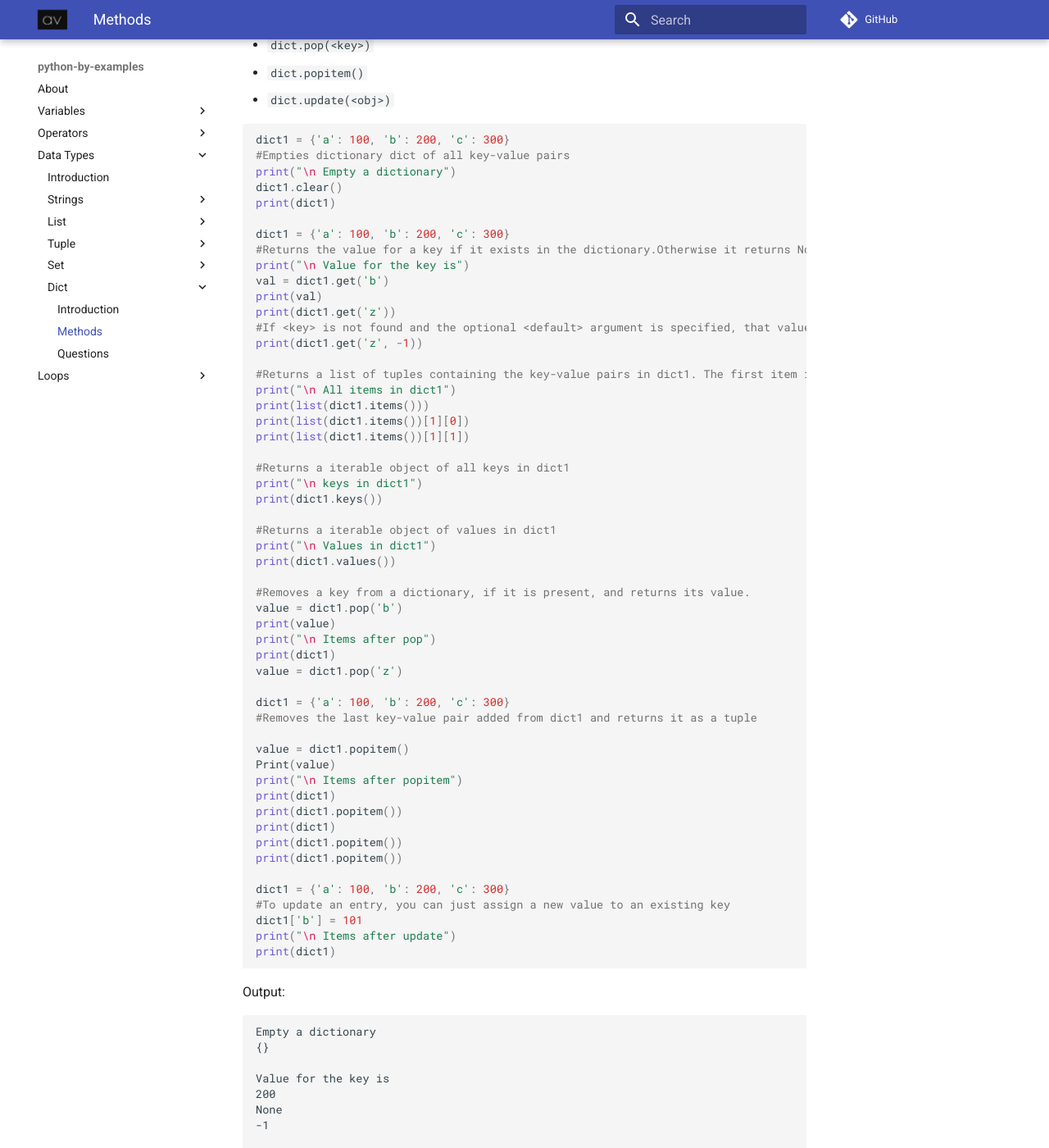
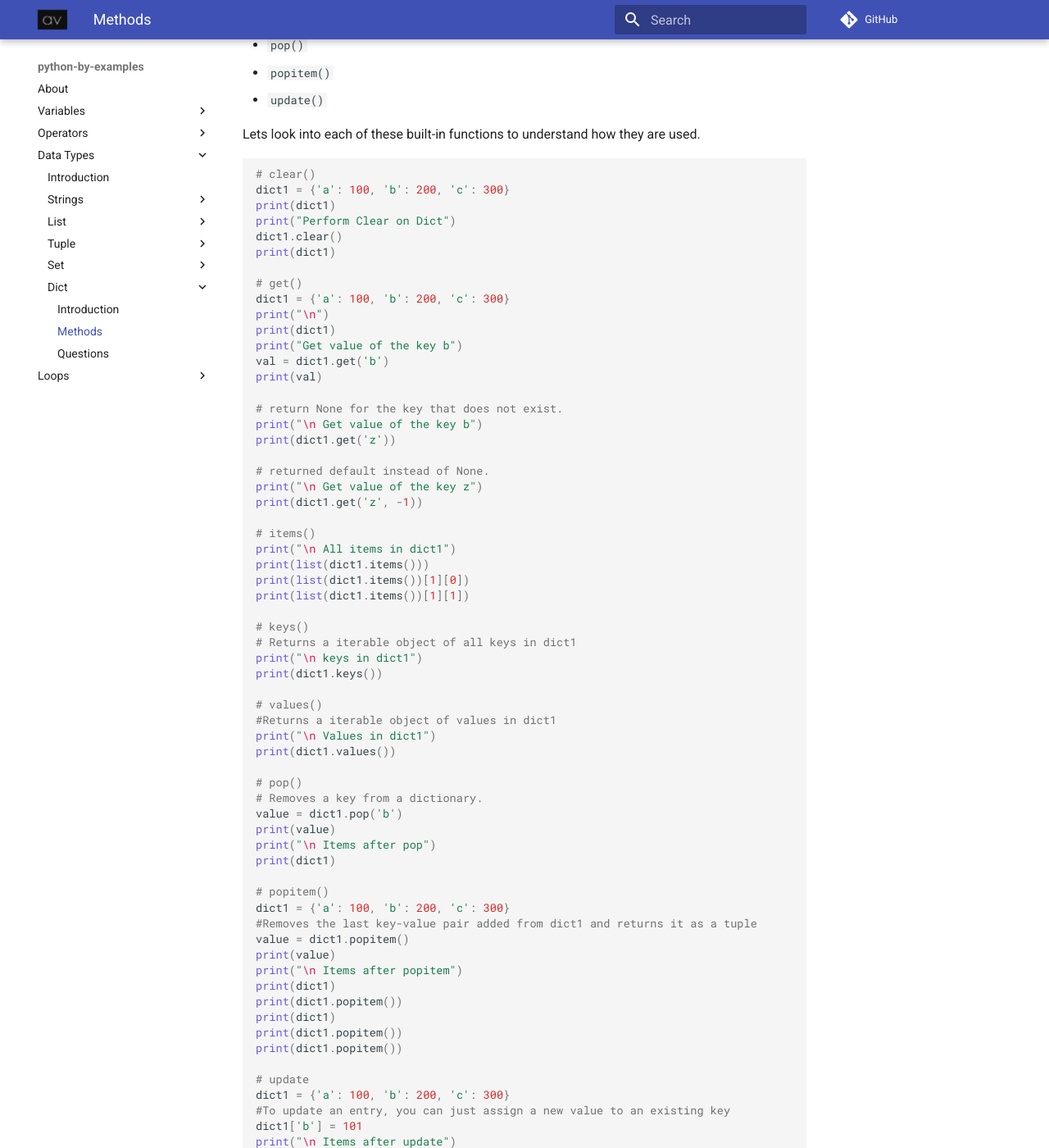
Before and after one commit to devops-by-examples/Python, an MkDocs documentation site: the page built from docs/datatypes/dict/dict_methods.md, in a window 1280 px wide and 1400 px high, scrolled down 347 px. Shown: the whole window at 82% size. Built offline with MkDocs 1.6.1 and Material for MkDocs 9.7.7, drawn with Linux system fonts in a browser that asks for light colours; comment, search, counter and statistics services are not loaded; some of the changed text lies outside the part shown.

Commit message:
dict typos

````diff
--- a/docs/datatypes/dict/dict_methods.md
+++ b/docs/datatypes/dict/dict_methods.md
@@ -2,57 +2,70 @@
 
 Below are the in-built list methods supported by Python.
 
-* `dict.clear()`
-* `dict.get(<key>)`
-* `dict.items()`
-* `dict.keys()`
-* `dict.values()`
-* `dict.pop(<key>)`
-* `dict.popitem()`
-* `dict.update(<obj>)`
+* `clear()`
+* `get()`
+* `items()`
+* `keys()`
+* `values()`
+* `pop()`
+* `popitem()`
+* `update()`
+
+Lets look into each of these built-in functions to understand how they are used.
 
 ```python
+
+# clear()
 dict1 = {'a': 100, 'b': 200, 'c': 300}
-#Empties dictionary dict of all key-value pairs
-print("\n Empty a dictionary")
+print(dict1)
+print("Perform Clear on Dict")
 dict1.clear()
 print(dict1)
 
+# get()
 dict1 = {'a': 100, 'b': 200, 'c': 300}
-#Returns the value for a key if it exists in the dictionary.Otherwise it returns None.
-print("\n Value for the key is")
+print("\n")
+print(dict1)
+print("Get value of the key b")
 val = dict1.get('b')
 print(val)
+
+# return None for the key that does not exist.
+print("\n Get value of the key b")
 print(dict1.get('z'))
-#If <key> is not found and the optional <default> argument is specified, that value is returned instead of None.
+
+# returned default instead of None.
+print("\n Get value of the key z")
 print(dict1.get('z', -1))
 
-#Returns a list of tuples containing the key-value pairs in dict1. The first item in each tuple is the key, and the second item is the key’s value.
+# items()
 print("\n All items in dict1")
 print(list(dict1.items()))
 print(list(dict1.items())[1][0])
 print(list(dict1.items())[1][1])
 
-#Returns a iterable object of all keys in dict1
+# keys()
+# Returns a iterable object of all keys in dict1
 print("\n keys in dict1")
 print(dict1.keys())
 
+# values()
 #Returns a iterable object of values in dict1
 print("\n Values in dict1")
 print(dict1.values())
 
-#Removes a key from a dictionary, if it is present, and returns its value.
+# pop()
+# Removes a key from a dictionary.
 value = dict1.pop('b')
 print(value)
 print("\n Items after pop")
 print(dict1)
-value = dict1.pop('z')
 
+# popitem()
 dict1 = {'a': 100, 'b': 200, 'c': 300}
 #Removes the last key-value pair added from dict1 and returns it as a tuple
-
 value = dict1.popitem()
-Print(value)
+print(value)
 print("\n Items after popitem")
 print(dict1)
 print(dict1.popitem())
@@ -60,6 +73,7 @@
 print(dict1.popitem())
 print(dict1.popitem())
 
+# update
 dict1 = {'a': 100, 'b': 200, 'c': 300}
 #To update an entry, you can just assign a new value to an existing key
 dict1['b'] = 101
@@ -70,38 +84,40 @@
 Output:
 
 ```txt
-Empty a dictionary
+{'a': 100, 'b': 200, 'c': 300}
+Perform Clear on Dict
 {}
 
-Value for the key is
+
+{'a': 100, 'b': 200, 'c': 300}
+Get value of the key b
 200
+
+ Get value of the key b
 None
+
+ Get value of the key z
 -1
 
-All items in dict1
+ All items in dict1
 [('a', 100), ('b', 200), ('c', 300)]
 b
 200
 
-keys in dict1
+ keys in dict1
 dict_keys(['a', 'b', 'c'])
 
-Values in dict1
+ Values in dict1
 dict_values([100, 200, 300])
+200
 
-200
-Items after pop
+ Items after pop
 {'a': 100, 'c': 300}
-KeyError: 'z'
+('c', 300)
 
-('c', 300)
-Items after popitem
+ Items after popitem
 {'a': 100, 'b': 200}
 ('b', 200)
 {'a': 100}
 ('a', 100)
-KeyError: 'popitem(): dictionary is empty'
-
-Items after update
-{'a': 100, 'b': 101, 'c': 300}
 ```
````
Also changed, not shown: docs/datatypes/dict/dict.md (+7 -4 lines), test.py (deleted, +0 -15 lines).
